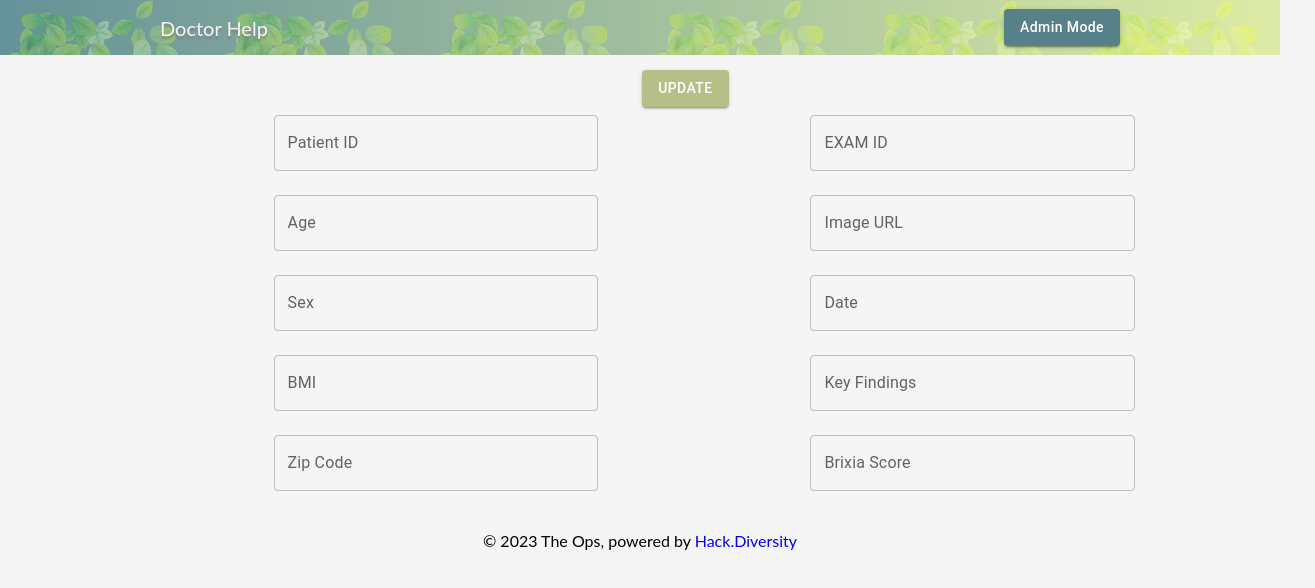
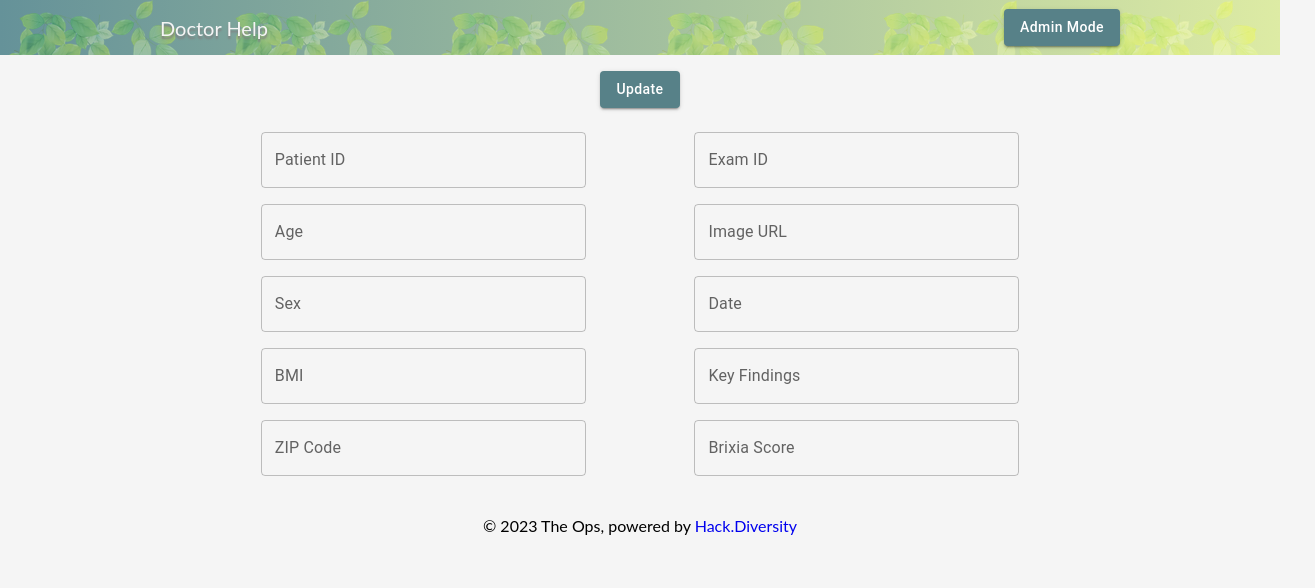
Before and after one commit to The-Ops-HD/Doctor-Help, a React (Create React App) app in the folder client/: page /update/1 in a window 1280 px wide. Shown: the top 588 px of the page, 1315 px wide, since content can reach past the window. Built offline with nearby package versions, Linux system fonts and the light colour scheme.

Commit message:
Edited ExamUpdate styling

```diff
--- /dev/null
+++ b/client/src/component-css/PatientExamUpdate.css
@@ -0,0 +1,23 @@
+.update-form-container {
+  display: flex;
+  flex-direction: column;
+  align-items: center;
+  margin-top: 1rem;
+}
+
+.update-button {
+  display: flex;
+  justify-content: center;
+  margin-bottom: 1rem;
+}
+
+.update-form {
+  display: flex;
+  justify-content: space-evenly;
+}
+
+.form-cols {
+  display: flex;
+  flex-direction: column;
+  justify-content: center;
+}
--- a/client/src/components/PatientExamUpdate.jsx
+++ b/client/src/components/PatientExamUpdate.jsx
@@ -6,7 +6,7 @@ import Paper from '@mui/material/Paper';
 import Box from '@mui/material/Box';
 import TextField from '@mui/material/TextField';
 import { Button } from "@mui/material";
-
+import '../component-css/PatientExamUpdate.css'
 
 // create a page that allows the user to edit the information
 //pass in that information that is used on the view page
@@ -18,21 +18,16 @@ const UpdateForms = ({details, setDetails}) => {
   const navigate = useNavigate();
   const {id} = useParams();
 
-
   function handleChange(event){
     setDetails({
       ...details,
-            [event.target.name] : event.target.value,
+      [event.target.name]: event.target.value,
     })
   }
 
-
-
   const updateHandler = (e) => {
     e.preventDefault();
-        axios.put(`http://localhost:9000/api/edit/${id}`, {
-         details
-        })
+    axios.put(`http://localhost:9000/api/edit/${id}`, {details})
       .then((res) => {
         console.log('SUCCESS', res);
         navigate(`/details/${id}`);
@@ -43,45 +38,132 @@ const UpdateForms = ({details, setDetails}) => {
   }
 
   return (
-        <div className="patient-exam-container">
-            <form onSubmit={updateHandler} style={{ width: "82%", marginLeft: "11%" }}>
-                <Box pl={10} sx={{ width: '100%' }}>
-                    <div style={{ textAlign: "center", marginLeft: "-210px", marginTop: "15px" }}>
-                        <Button type="submit" sx={{ backgroundColor: '#b6bf88', ':hover': { bgcolor: '#578188', color:'white'}  }} variant="contained">Update</Button>
+    <div className="update-form-container">
+      <div className="update-button">
+        <Button
+          type="submit"
+          sx={{
+            textTransform: 'none',
+            backgroundColor: '#578188' ,
+            ':hover': {
+              bgcolor: '#3b5559',
+              color:'white'
+            }
+          }}
+          variant="contained"
+        >
+          Update
+        </Button>
       </div>
-                    <Grid container rowSpacing={1} columnSpacing={{ xs: 1, sm: 2, md: 3 }}>
-                        <Grid item xs={6}>
-                            <TextField sx={{ m: 1, width: '35ch' }} id="outlined-basic" label="Patient ID" variant="outlined" onChange={handleChange} type="text" value={details.PatientId} name={"PatientId"}></TextField>
-                        </Grid>
-                        <Grid item xs={6}>
-                            <TextField sx={{ m: 1, width: '35ch' }} id="outlined-basic" label="EXAM ID" variant="outlined" onChange={handleChange} type="text" value={details.ExamID} name={"ExamID"}></TextField>
-                        </Grid>
-                        <Grid item xs={6}>
-                            <TextField sx={{ m: 1, width: '35ch' }} id="outlined-basic" label="Age" variant="outlined" onChange={handleChange} type="text" value={details.Age} name={"Age"}></TextField>
-                        </Grid>
-                        <Grid item xs={6}>
-                            <TextField sx={{ m: 1, width: '35ch' }} id="outlined-basic" label="Image URL" variant="outlined" onChange={handleChange} type="text" value={details.ImageUrl} name={"ImageUrl"}></TextField>
-                        </Grid>
-                        <Grid item xs={6}>
-                            <TextField sx={{ m: 1, width: '35ch' }} id="outlined-basic" label="Sex" variant="outlined" onChange={handleChange} type="text" value={details.Sex} name={"Sex"}></TextField>
-                        </Grid>
-                        <Grid item xs={6}>
-                            <TextField sx={{ m: 1, width: '35ch' }} id="outlined-basic" label="Date" variant="outlined" onChange={handleChange} type="text" value={details.Date} name={"Date"}></TextField>
-                        </Grid>
-                        <Grid item xs={6}>
-                            <TextField sx={{ m: 1, width: '35ch' }} id="outlined-basic" label="BMI" variant="outlined" onChange={handleChange} type="text" value={details.bmi} name={"bmi"}></TextField>
-                        </Grid>
-                        <Grid item xs={6}>
-                            <TextField sx={{ m: 1, width: '35ch' }} id="outlined-basic" label="Key Findings" variant="outlined" onChange={handleChange} type="text" value={details.KeyFindings} name={"KeyFindings"}></TextField>
-                        </Grid>
-                        <Grid item xs={6}>
-                            <TextField sx={{ m: 1, width: '35ch' }} id="outlined-basic" label="Zip Code" variant="outlined" onChange={handleChange} type="text" value={details.ZipCode} name={"ZipCode"}></TextField>
-                        </Grid>
-                        <Grid item xs={6}>
-                            <TextField sx={{ m: 1, width: '35ch' }} id="outlined-basic" label="Brixia Score" variant="outlined" onChange={handleChange} type="text" value={details.BrixiaScore} name={"BrixiaScore"}></TextField>
-                        </Grid>
-                    </Grid>
-                </Box>
+      <form
+        className="update-form"
+        onSubmit={updateHandler}
+        style={{ width: "75%" }}
+      >
+        <div className="form-cols">
+          <TextField
+            sx={{ m: 1, width: '35ch' }}
+            id="outlined-basic"
+            label="Patient ID"
+            variant="outlined"
+            onChange={handleChange}
+            type="text"
+            value={details.PatientId}
+            name={"PatientId"}
+          ></TextField>
+          <TextField
+            sx={{ m: 1, width: '35ch' }}
+            id="outlined-basic"
+            label="Age"
+            variant="outlined"
+            onChange={handleChange}
+            type="text"
+            value={details.Age}
+            name={"Age"}
+          ></TextField>
+          <TextField
+            sx={{ m: 1, width: '35ch' }}
+            id="outlined-basic"
+            label="Sex"
+            variant="outlined"
+            onChange={handleChange}
+            type="text"
+            value={details.Sex}
+            name={"Sex"}
+          ></TextField>
+          <TextField
+            sx={{ m: 1, width: '35ch' }}
+            id="outlined-basic"
+            label="BMI"
+            variant="outlined"
+            onChange={handleChange}
+            type="text"
+            value={details.bmi}
+            name={"bmi"}
+          ></TextField>
+          <TextField
+            sx={{ m: 1, width: '35ch' }}
+            id="outlined-basic"
+            label="ZIP Code"
+            variant="outlined"
+            onChange={handleChange}
+            type="text"
+            value={details.ZipCode}
+            name={"ZipCode"}
+          ></TextField>
+        </div>
+        <div className="form-cols">
+          <TextField
+            sx={{ m: 1, width: '35ch' }}
+            id="outlined-basic"
+            label="Exam ID"
+            variant="outlined"
+            onChange={handleChange}
+            type="text"
+            value={details.ExamID}
+            name={"ExamID"}
+          ></TextField>
+          <TextField
+            sx={{ m: 1, width: '35ch' }}
+            id="outlined-basic"
+            label="Image URL"
+            variant="outlined"
+            onChange={handleChange}
+            type="text"
+            value={details.ImageUrl}
+            name={"ImageUrl"}
+          ></TextField>
+          <TextField
+            sx={{ m: 1, width: '35ch' }}
+            id="outlined-basic"
+            label="Date"
+            variant="outlined"
+            onChange={handleChange}
+            type="text"
+            value={details.Date}
+            name={"Date"}
+          ></TextField>
+          <TextField
+            sx={{ m: 1, width: '35ch' }}
+            id="outlined-basic"
+            label="Key Findings"
+            variant="outlined"
+            onChange={handleChange}
+            type="text"
+            value={details.KeyFindings}
+            name={"KeyFindings"}
+          ></TextField>
+          <TextField
+            sx={{ m: 1, width: '35ch' }}
+            id="outlined-basic"
+            label="Brixia Score"
+            variant="outlined"
+            onChange={handleChange}
+            type="text"
+            value={details.BrixiaScore}
+            name={"BrixiaScore"}
+          ></TextField>
+        </div>
       </form>
     </div>
   )
```
Lines whose indentation alone changed are shown as unchanged.
